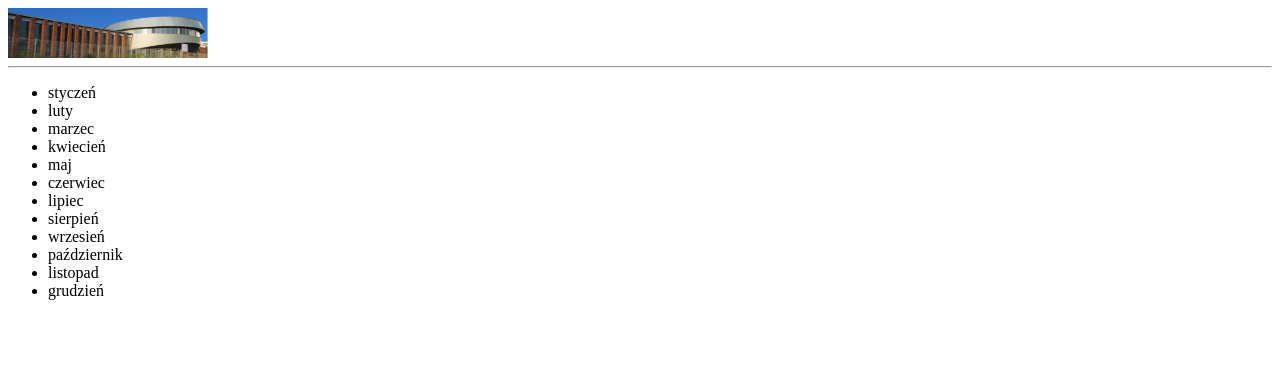
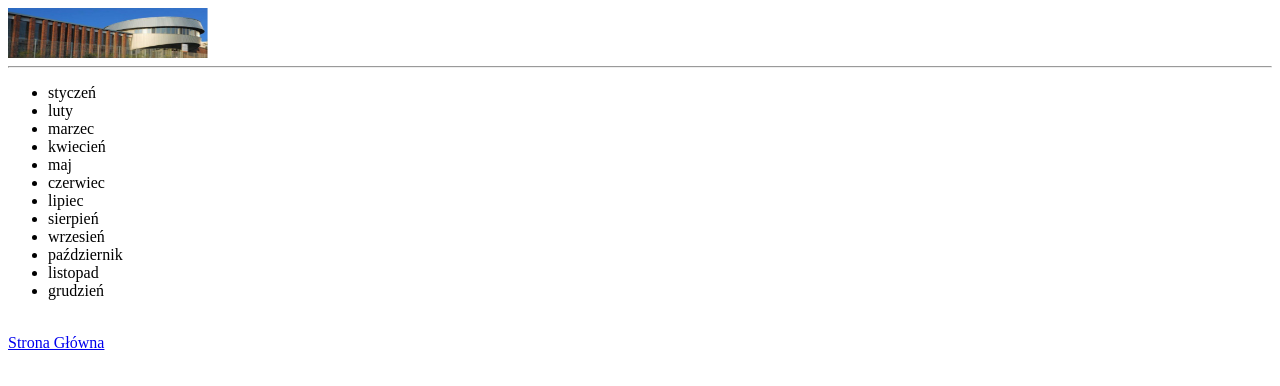
Before and after one commit to PKsltzn/L7, a plain HTML site: page index.html in a window 1280 px wide. Drawn offline with Linux system fonts and the light colour scheme.

Commit message:
Update index.html

```diff
--- a/index.html
+++ b/index.html
@@ -16,3 +16,5 @@
 <li>grudzień</li>
 </ul>
 </div>
+<br>
+<a href='https://pksltzn.github.io/dane/'> Strona Główna </a> <br>
```
